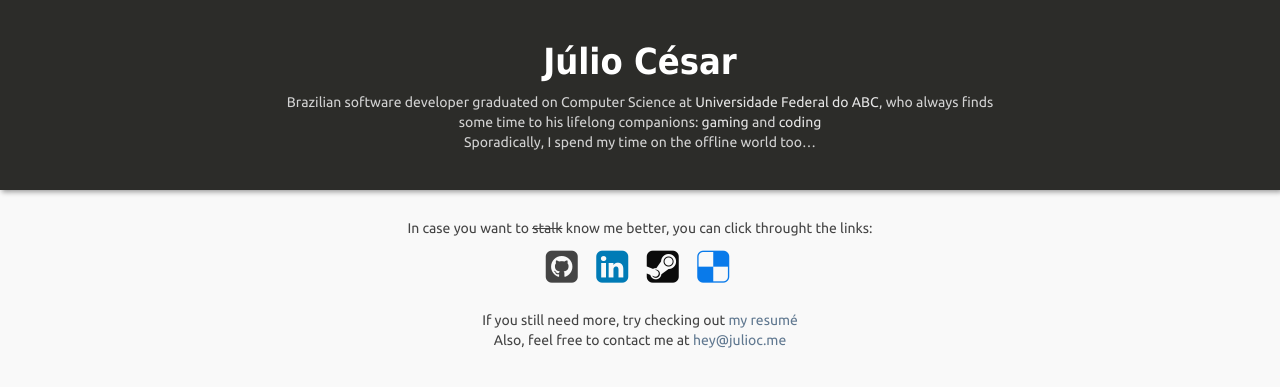
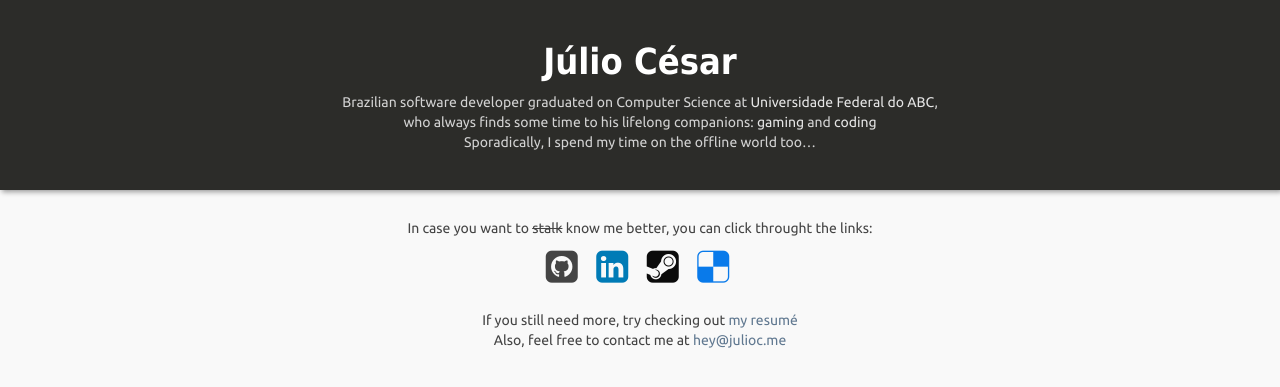
Before and after one commit to JulioC/julioc.github.io, a Jekyll site: the page built from index.html, in a window 1280 px wide. Shown: the top 387 px of the page. Built offline with Jekyll 4.4.1, drawn with Linux system fonts in a browser that asks for light colours; nearby versions of some CDN libraries.

Commit message:
Reducing page width

```diff
--- a/_sass/_mixins.scss
+++ b/_sass/_mixins.scss
@@ -6,7 +6,7 @@
 
 
 @mixin mobile {
-  @media screen and (max-width: 768px) {
+  @media screen and (max-width: $mobile-width) {
     @content;
   }
 }
--- a/style.scss
+++ b/style.scss
@@ -6,6 +6,7 @@
 $font-title: Tahoma, Geneva, Verdana, sans-serif;
 $font-body: Ubuntu,"Helvetica Neue",Helvetica,Arial,sans-serif;
 
+$mobile-width: 640px;
 
 // General page style
 
@@ -36,7 +37,7 @@ a:hover {
 }
 
 .container {
-  width: 768px;
+  width: $mobile-width;
 
   @include mobile {
     width: auto;
@@ -113,7 +114,8 @@ a:hover {
 // Contact info box
 
 #contact {
-  margin-top: 2em;
+  margin: 2em 0 2em;
+  text-align: center;
 }
 
 #social {
@@ -150,6 +152,12 @@ a:hover {
   &:focus, &:hover, &:active {
     color: #000000;
   }
+}
+
+// Post list
+
+#posts {
+
 }
 
 // Resume style
```
